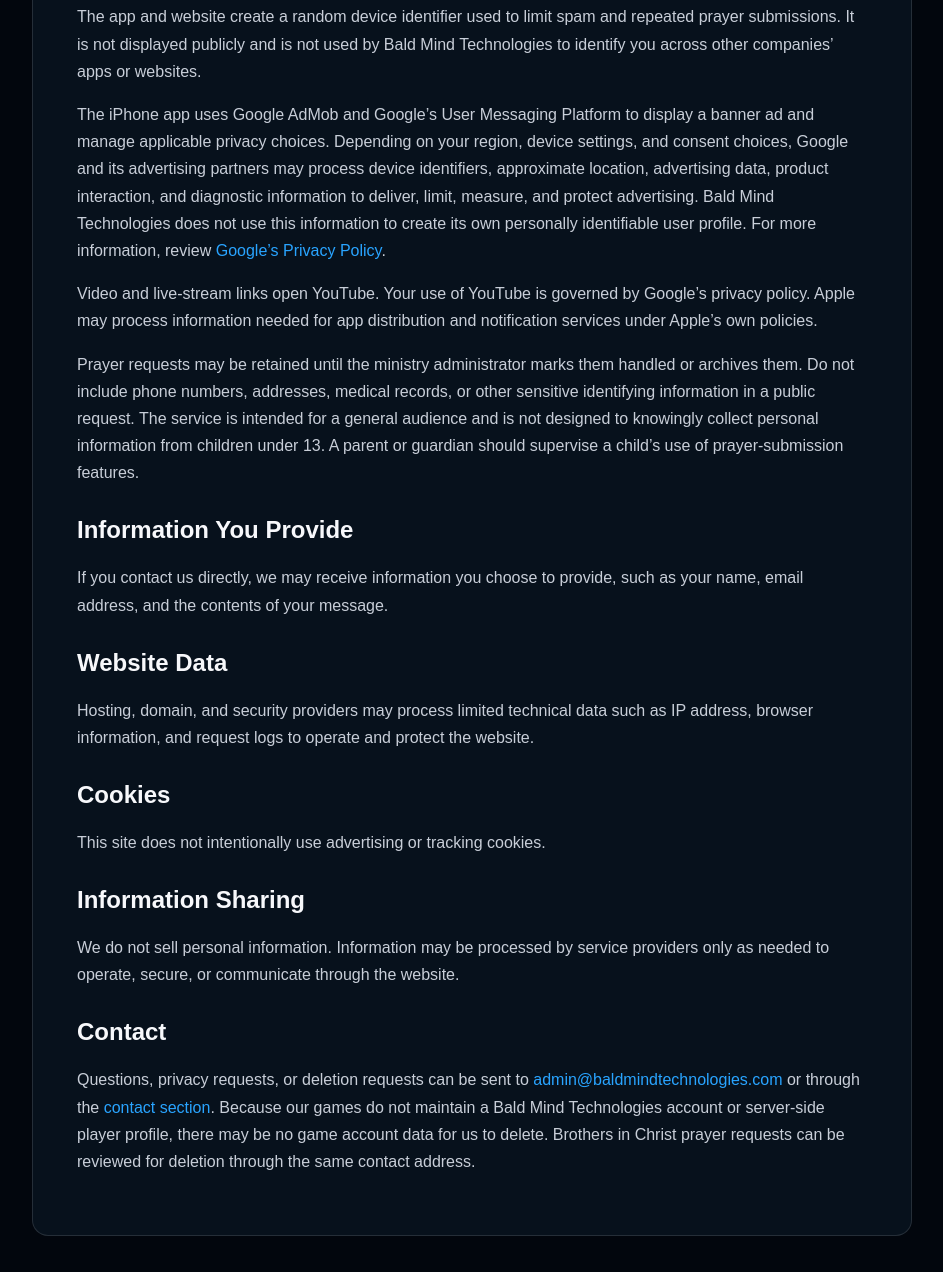
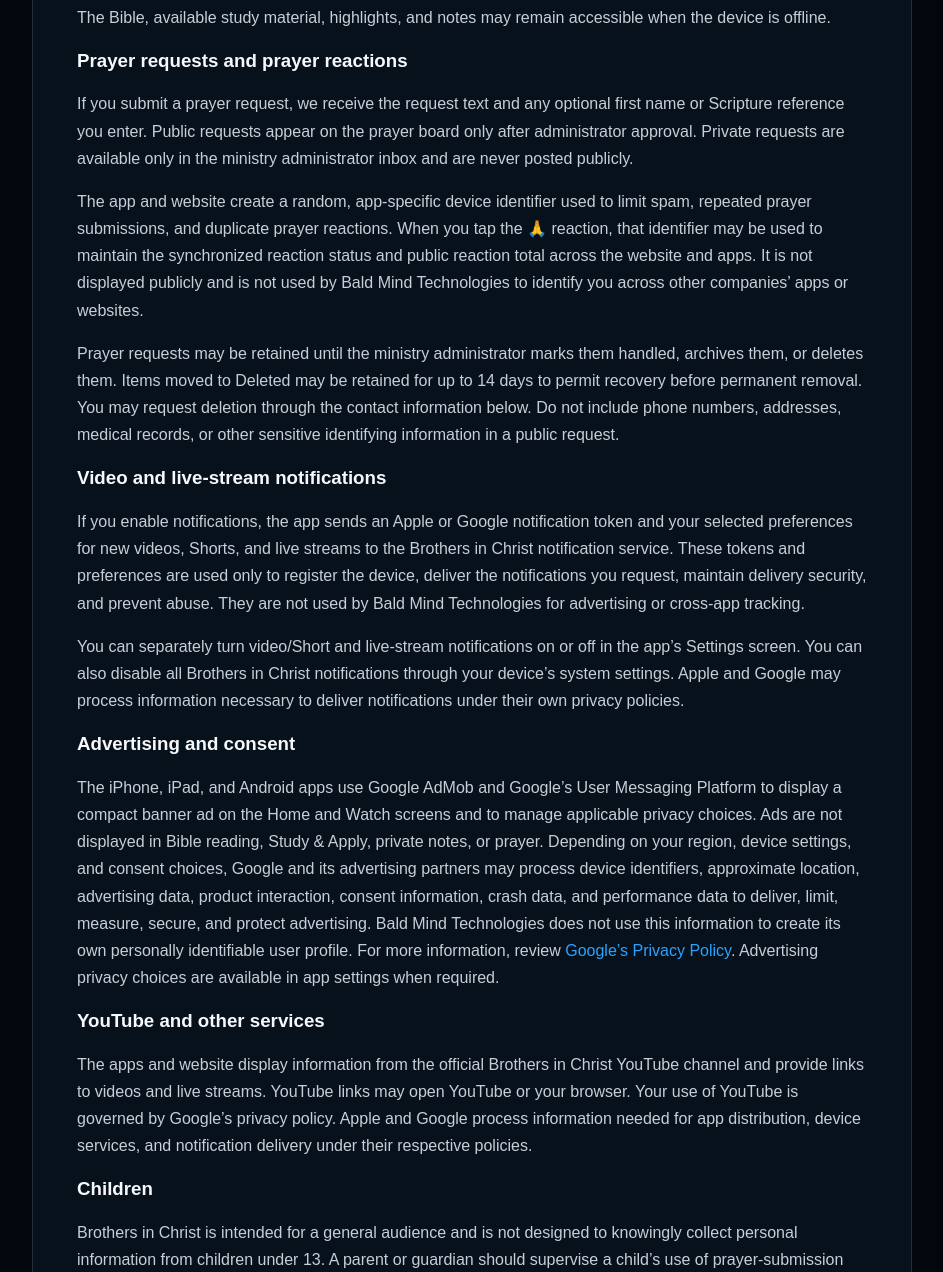
Before and after one commit to baldmindtechnologies/Bald-Mind-Technologies-, a plain HTML site: page privacy.html in a window 1280 px wide. Shown: the part 1528-2800 px from the top of the page, without its empty margins (168-1111 px from the left). Drawn offline with Linux system fonts and the light colour scheme.

Commit message:
Update BIC 1.1 privacy disclosures

```diff
--- a/privacy.html
+++ b/privacy.html
@@ -21,33 +21,58 @@
     <article class="legal-card">
       <a href="index.html">← Back to Home</a>
       <h1>Privacy Policy</h1>
-      <p>Last updated: November 12, 2026</p>
+      <p>Last updated: November 25, 2026</p>
       <p>Bald Mind Technologies LLC respects your privacy. This policy applies to our website and applications, including Brothers in Christ, Streak Runner, and One More Try: Bounce. We design our products to collect as little personal information as reasonably necessary.</p>
+
       <h2>Streak Runner</h2>
       <p>Streak Runner does not contain advertising, third-party analytics, tracking technology, subscriptions, or in-app purchases. Bald Mind Technologies does not collect personal information through Streak Runner.</p>
       <p>Scores, earned coins, selected difficulty, unlocked themes, and daily-challenge progress are stored locally on your device. Streak Runner optionally uses Apple Game Center for authentication and leaderboards. Apple processes Game Center information under Apple’s own privacy policy and account settings. The game remains playable without Game Center.</p>
       <p>The Share Score feature opens Apple’s system share sheet. Streak Runner does not receive or retain the destination you select or the content handled by another application.</p>
+
       <h2 id="one-more-try">One More Try: Bounce</h2>
       <p>One More Try: Bounce does not require a Bald Mind Technologies account. The game stores the local best score, gameplay progress, purchase status, and unlocked cosmetic rewards on the device.</p>
       <p>The game optionally uses Apple Game Center for authentication, leaderboards, and achievements. Apple processes Game Center information under Apple’s privacy policy and account settings.</p>
       <p>One More Try: Bounce uses Google AdMob and Google’s User Messaging Platform to display ads and manage applicable privacy choices. Depending on your region, device settings, and consent choices, Google and its advertising partners may process device identifiers, approximate location, advertising data, product interaction, and diagnostic information to deliver, limit, measure, and protect advertising. Bald Mind Technologies does not use this information to create its own personally identifiable player profile. For more information, review <a href="https://policies.google.com/privacy">Google’s Privacy Policy</a>.</p>
       <p>The optional Remove Ads purchase is processed through Apple StoreKit. Bald Mind Technologies receives transaction status needed to unlock the purchase but does not receive your payment-card information. Apple processes purchase information under Apple’s privacy policy.</p>
+
       <h2 id="brothers-in-christ">Brothers in Christ</h2>
-      <p>Brothers in Christ includes a KJV Bible reader, study tools, local notes, channel videos, and public or private prayer requests. Bible-reading activity, bookmarks, and personal study notes are stored locally on your device or browser and are not uploaded to Bald Mind Technologies.</p>
+      <p>Brothers in Christ version 1.1 is available through the iPhone and iPad app, Android app, and companion website. It includes the KJV Bible, native study and application tools, words-of-Jesus red lettering, Scripture highlights, local notes, channel videos, optional notifications, and public or private prayer requests.</p>
+
+      <h3>Bible study, highlights, and private notes</h3>
+      <p>Bible-reading activity, Scripture highlights, highlighted-verse history, bookmarks, and personal study notes are stored locally on your device or browser. Bald Mind Technologies does not upload this private study information. The Bible, available study material, highlights, and notes may remain accessible when the device is offline.</p>
+
+      <h3>Prayer requests and prayer reactions</h3>
       <p>If you submit a prayer request, we receive the request text and any optional first name or Scripture reference you enter. Public requests appear on the prayer board only after administrator approval. Private requests are available only in the ministry administrator inbox and are never posted publicly.</p>
-      <p>The app and website create a random device identifier used to limit spam and repeated prayer submissions. It is not displayed publicly and is not used by Bald Mind Technologies to identify you across other companies’ apps or websites.</p>
-      <p>The iPhone app uses Google AdMob and Google’s User Messaging Platform to display a banner ad and manage applicable privacy choices. Depending on your region, device settings, and consent choices, Google and its advertising partners may process device identifiers, approximate location, advertising data, product interaction, and diagnostic information to deliver, limit, measure, and protect advertising. Bald Mind Technologies does not use this information to create its own personally identifiable user profile. For more information, review <a href="https://policies.google.com/privacy">Google’s Privacy Policy</a>.</p>
-      <p>Video and live-stream links open YouTube. Your use of YouTube is governed by Google’s privacy policy. Apple may process information needed for app distribution and notification services under Apple’s own policies.</p>
-      <p>Prayer requests may be retained until the ministry administrator marks them handled or archives them. Do not include phone numbers, addresses, medical records, or other sensitive identifying information in a public request. The service is intended for a general audience and is not designed to knowingly collect personal information from children under 13. A parent or guardian should supervise a child’s use of prayer-submission features.</p>
+      <p>The app and website create a random, app-specific device identifier used to limit spam, repeated prayer submissions, and duplicate prayer reactions. When you tap the 🙏 reaction, that identifier may be used to maintain the synchronized reaction status and public reaction total across the website and apps. It is not displayed publicly and is not used by Bald Mind Technologies to identify you across other companies’ apps or websites.</p>
+      <p>Prayer requests may be retained until the ministry administrator marks them handled, archives them, or deletes them. Items moved to Deleted may be retained for up to 14 days to permit recovery before permanent removal. You may request deletion through the contact information below. Do not include phone numbers, addresses, medical records, or other sensitive identifying information in a public request.</p>
+
+      <h3>Video and live-stream notifications</h3>
+      <p>If you enable notifications, the app sends an Apple or Google notification token and your selected preferences for new videos, Shorts, and live streams to the Brothers in Christ notification service. These tokens and preferences are used only to register the device, deliver the notifications you request, maintain delivery security, and prevent abuse. They are not used by Bald Mind Technologies for advertising or cross-app tracking.</p>
+      <p>You can separately turn video/Short and live-stream notifications on or off in the app’s Settings screen. You can also disable all Brothers in Christ notifications through your device’s system settings. Apple and Google may process information necessary to deliver notifications under their own privacy policies.</p>
+
+      <h3>Advertising and consent</h3>
+      <p>The iPhone, iPad, and Android apps use Google AdMob and Google’s User Messaging Platform to display a compact banner ad on the Home and Watch screens and to manage applicable privacy choices. Ads are not displayed in Bible reading, Study &amp; Apply, private notes, or prayer. Depending on your region, device settings, and consent choices, Google and its advertising partners may process device identifiers, approximate location, advertising data, product interaction, consent information, crash data, and performance data to deliver, limit, measure, secure, and protect advertising. Bald Mind Technologies does not use this information to create its own personally identifiable user profile. For more information, review <a href="https://policies.google.com/privacy">Google’s Privacy Policy</a>. Advertising privacy choices are available in app settings when required.</p>
+
+      <h3>YouTube and other services</h3>
+      <p>The apps and website display information from the official Brothers in Christ YouTube channel and provide links to videos and live streams. YouTube links may open YouTube or your browser. Your use of YouTube is governed by Google’s privacy policy. Apple and Google process information needed for app distribution, device services, and notification delivery under their respective policies.</p>
+
+      <h3>Children</h3>
+      <p>Brothers in Christ is intended for a general audience and is not designed to knowingly collect personal information from children under 13. A parent or guardian should supervise a child’s use of prayer-submission and public prayer-board features.</p>
+
       <h2>Information You Provide</h2>
       <p>If you contact us directly, we may receive information you choose to provide, such as your name, email address, and the contents of your message.</p>
+
       <h2>Website Data</h2>
-      <p>Hosting, domain, and security providers may process limited technical data such as IP address, browser information, and request logs to operate and protect the website.</p>
+      <p>Hosting, domain, security, and content-delivery providers may process limited technical data such as IP address, browser information, device information, and request logs to operate, secure, diagnose, and protect the websites and services.</p>
+
       <h2>Cookies</h2>
-      <p>This site does not intentionally use advertising or tracking cookies.</p>
+      <p>This site does not intentionally use advertising or tracking cookies. Third-party services opened from our websites, such as YouTube or Google, operate under their own cookie and privacy practices.</p>
+
       <h2>Information Sharing</h2>
-      <p>We do not sell personal information. Information may be processed by service providers only as needed to operate, secure, or communicate through the website.</p>
-      <h2>Contact</h2>
+      <p>We do not sell personal information. Information may be processed by service providers only as needed to operate, secure, support, or communicate through our websites and applications, deliver requested notifications, moderate prayer submissions, or provide advertising described in this policy.</p>
+
+      <h2>Your Choices and Contact</h2>
+      <p>You can stop future app-based collection by disabling optional features or deleting the app. Deleting the app does not automatically delete a prayer request that was previously submitted to the ministry.</p>
       <p>Questions, privacy requests, or deletion requests can be sent to <a href="mailto:admin@baldmindtechnologies.com">admin@baldmindtechnologies.com</a> or through the <a href="index.html#contact">contact section</a>. Because our games do not maintain a Bald Mind Technologies account or server-side player profile, there may be no game account data for us to delete. Brothers in Christ prayer requests can be reviewed for deletion through the same contact address.</p>
     </article>
   </div>
```
